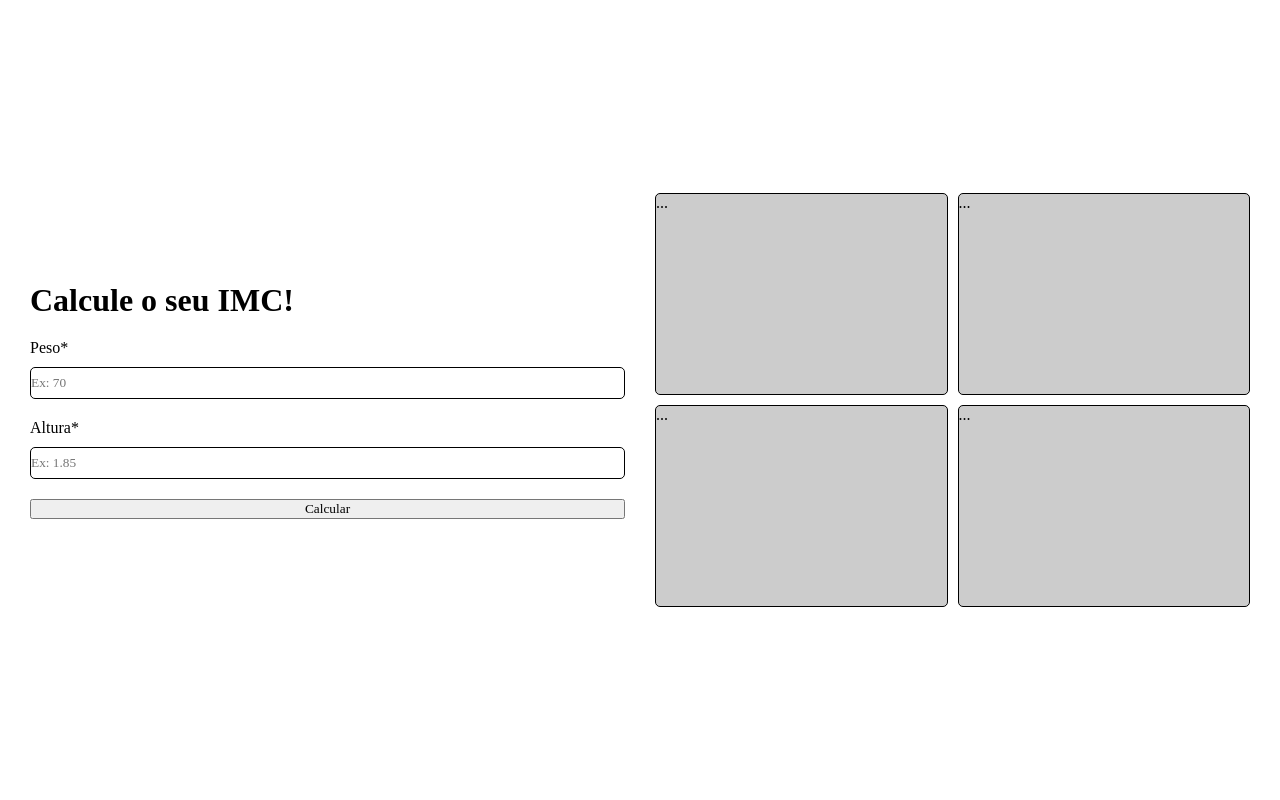
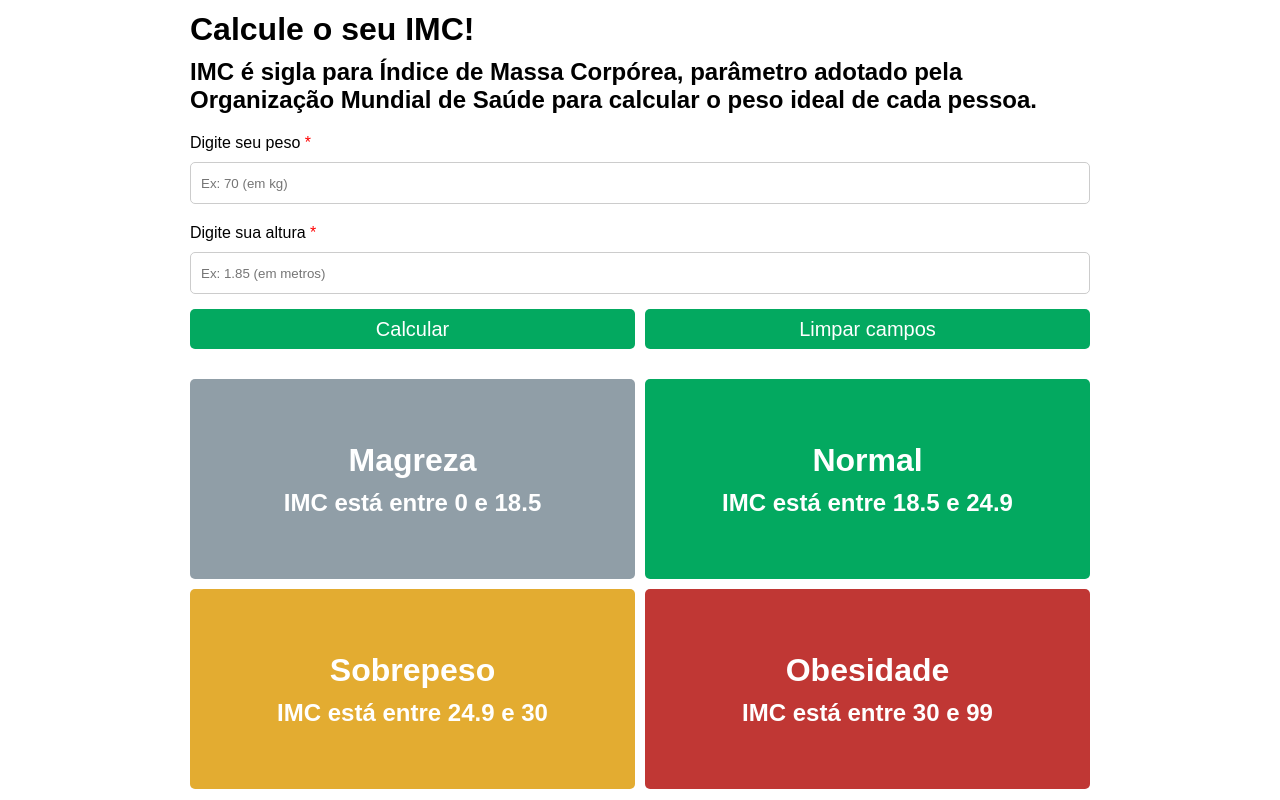
Before and after one commit to gabrielcastr0/imc-calculator, a React (Vite) app: page / in a window 1280 px wide. Built offline with nearby package versions, Linux system fonts and the light colour scheme.

Commit message:
feat: Creating cards and IMC logical

```diff
--- /dev/null
+++ b/src/components/Card/index.tsx
@@ -0,0 +1,18 @@
+import * as Styled from './styled';
+
+type Props = {
+  text: string;
+  info: string;
+  type: number;
+}
+
+function Card({text, info, type}: Props) {
+  return (
+    <Styled.Container type={type}>
+      <Styled.Text>{text}</Styled.Text>
+      <Styled.Subtitle>{info}</Styled.Subtitle>
+    </Styled.Container>
+  )
+}
+
+export default Card;
--- /dev/null
+++ b/src/components/Card/styled.ts
@@ -0,0 +1,36 @@
+import styled from "styled-components";
+
+const handleColorType = (type: number) => {
+  switch(type){
+    case 1:
+      return "#909EA7";
+    case 2:
+      return "#03A960";
+    case 3:
+      return "#E3AC31";
+    case 4:
+      return "#C03734";
+    default:
+    return "#909EA7"
+  }
+}
+
+export const Container = styled.div<{type: number}>`
+  background: ${({type}) => handleColorType(type)};
+  border: none;
+  height: 200px;
+  border-radius: 5px;
+  display: flex;
+  gap: 10px;
+  flex-direction: column;
+  justify-content: center;
+  align-items: center;
+`;
+
+export const Text = styled.h1`
+  color: #fff;
+`;
+
+export const Subtitle = styled.h2`
+  color: #fff;
+`;
--- a/src/pages/Home/index.tsx
+++ b/src/pages/Home/index.tsx
@@ -1,44 +1,92 @@
-import { useState } from 'react';
+import { useRef, useState } from 'react';
+import Card from '../../components/Card';
 import * as Styled from './styled';
 
 function Home() {
-  const [weight, setWeight] = useState(0);
-  const [height, setHeight] = useState(0);
+  const weightRef = useRef<HTMLInputElement>(null);
+  const heightRef = useRef<HTMLInputElement>(null);
+
+  const [imc, setImc] = useState<number>(0);
 
   const handleClick = () => {
-    const total = weight / (height * height);
-    alert(total);
+    const weightValue = Number.parseInt(weightRef.current!.value);
+    const heightValue = Number.parseFloat(heightRef.current!.value);
+
+    const result = Number.parseFloat((weightValue / (heightValue * heightValue)).toFixed(2));
+
+    setImc(result);
+    alert(result);
+
+    console.log('peso 👉️', weightRef?.current?.value);
+    console.log('altura 👉️', heightRef?.current?.value);
+  }
+
+  const handleClickClean = () => {
+    weightRef.current!.value = '';
+    heightRef.current!.value = '';
+    setImc(0);
   }
 
   return (
     <Styled.Container>
+      <Styled.Wrapper>
       <Styled.LeftArea>
-        <Styled.Title>Calcule o seu IMC!</Styled.Title>
+        <Styled.TextWrapper>
+          <Styled.Title>Calcule o seu IMC!</Styled.Title>
+          <Styled.Subtitle>IMC é sigla para Índice de Massa Corpórea, parâmetro adotado pela Organização Mundial de Saúde para calcular o peso ideal de cada pessoa.</Styled.Subtitle>
+        </Styled.TextWrapper>
 
         <Styled.InputArea>
-          <div>
-            <span>Peso*</span>
-            <input type="text" placeholder="Ex: 70" onChange={(e: any) => setWeight(e.target.value)}/>
-          </div>
+          <Styled.InputWrapper>
+            <Styled.InputLabel>Digite seu peso <span>*</span></Styled.InputLabel>
+            <Styled.Input type="number" placeholder="Ex: 70 (em kg)" ref={weightRef} />
+          </Styled.InputWrapper>
 
-          <div>
-            <span>Altura*</span>
-            <input type="text" placeholder="Ex: 1.85" onChange={(e: any) => setHeight(e.target.value)}/>
-          </div>
-
-          <button type="button" onClick={handleClick}>Calcular</button>
+          <Styled.InputWrapper>
+            <Styled.InputLabel>Digite sua altura <span>*</span></Styled.InputLabel>
+            <Styled.Input type="text" placeholder="Ex: 1.85 (em metros)" ref={heightRef} />
+          </Styled.InputWrapper>
         </Styled.InputArea>
 
+        <Styled.ButtonWrapper>
+            <Styled.Button type="button" onClick={handleClick}>
+              <Styled.TextButton>Calcular</Styled.TextButton>
+            </Styled.Button>
+            <Styled.Button type="button" onClick={handleClickClean}>
+              <Styled.TextButton>Limpar campos</Styled.TextButton>
+            </Styled.Button>
+        </Styled.ButtonWrapper>
       </Styled.LeftArea>
 
       <Styled.RightArea>
-        <Styled.SquaresArea>
-          <div>...</div>
-          <div>...</div>
-          <div>...</div>
-          <div>...</div>
-        </Styled.SquaresArea>
+        <Styled.CardArea imc={imc}>
+          {(imc === 0) && (
+            <>
+              <Card text="Magreza" info="IMC está entre 0 e 18.5" type={1}/>
+              <Card text="Normal" info="IMC está entre 18.5 e 24.9" type={2}/>
+              <Card text="Sobrepeso" info="IMC está entre 24.9 e 30" type={3}/>
+              <Card text="Obesidade" info="IMC está entre 30 e 99" type={4}/>
+            </>
+          )}
+
+          {(imc > 0 && imc <= 18.5) && (
+            <Card text="Magreza" info="IMC está entre 0 e 18.5" type={1}/>
+          )}
+
+          {(imc >= 18.5 && imc <= 24.9) && (
+            <Card text="Normal" info="IMC está entre 18.5 e 24.9" type={2}/>
+          )}
+
+          {(imc >= 24.9 && imc <= 30) && (
+            <Card text="Normal" info="IMC está entre 18.5 e 24.9" type={2}/>
+          )}
+
+          {(imc >= 30 && imc <= 99) && (
+            <Card text="Normal" info="IMC está entre 18.5 e 24.9" type={2}/>
+          )}
+        </Styled.CardArea>
       </Styled.RightArea>
+      </Styled.Wrapper>
     </Styled.Container>
   )
 }
--- a/src/pages/Home/styled.ts
+++ b/src/pages/Home/styled.ts
@@ -9,44 +9,76 @@ export const Container = styled.div`
   gap: 30px;
 `;
 
-export const LeftArea = styled.div`
-  flex: 1;
+export const Wrapper = styled.div`
+  max-width: 900px;
+  display: flex;
+  flex-direction: column;
+  gap: 30px;
+`;
+
+export const LeftArea = styled.div``;
+
+export const TextWrapper = styled.div`
+  display: flex;
+  flex-direction: column;
+  gap: 10px;
 `;
 
 export const Title = styled.h1``;
+
+export const Subtitle = styled.h2``;
 
 export const InputArea = styled.form`
   display: flex;
   flex-direction: column;
   gap: 20px;
   padding-top: 20px;
+`;
 
-  div{
-    display: flex;
-    flex-direction: column;
-    gap: 10px;
+export const InputWrapper = styled.div`
+  display: flex;
+  flex-direction: column;
+  gap: 10px;
+`;
 
-    input{
-      height: 30px;
-      border-radius: 5px;
-      border: 1px solid #000;
-    }
+export const InputLabel = styled.label`
+  span{
+    color: red;
   }
 `;
 
-export const RightArea = styled.div`
-  flex: 1;
+export const Input = styled.input`
+  border: none;
+  height: 40px;
+  border: 1px solid #ccc;
+  border-radius: 5px;
+  padding-left: 10px;
 `;
 
-export const SquaresArea = styled.div`
+export const ButtonWrapper = styled.div`
+  display: flex;
+  gap: 10px;
+  padding-top: 15px;
+`;
+
+export const Button = styled.button`
+  height: 40px;
+  width: 100%;
+  border: none;
+  background: #03A960;
+  border-radius: 5px;
+  cursor: pointer;
+`;
+
+export const TextButton = styled.span`
+  color: #fff;
+  font-size: 20px;
+`;
+
+export const RightArea = styled.div``;
+
+export const CardArea = styled.div<{imc: number}>`
   display: grid;
-  grid-template-columns: repeat(2, 1fr);
+  grid-template-columns: ${props => props.imc === 0 ? 'repeat(2, 1fr)' : 'repeat(1fr)'};
   gap: 10px;
-
-  div{
-    background: #ccc;
-    border: 1px solid #000;
-    height: 200px;
-    border-radius: 5px;
-  }
 `;
--- a/src/styles/global.ts
+++ b/src/styles/global.ts
@@ -4,7 +4,7 @@ export default createGlobalStyle`
   * {
     margin: 0;
     padding: 0;
-    font-family: 'Montserrat';
+    font-family: 'Arial';
   }
 
   main{
```
